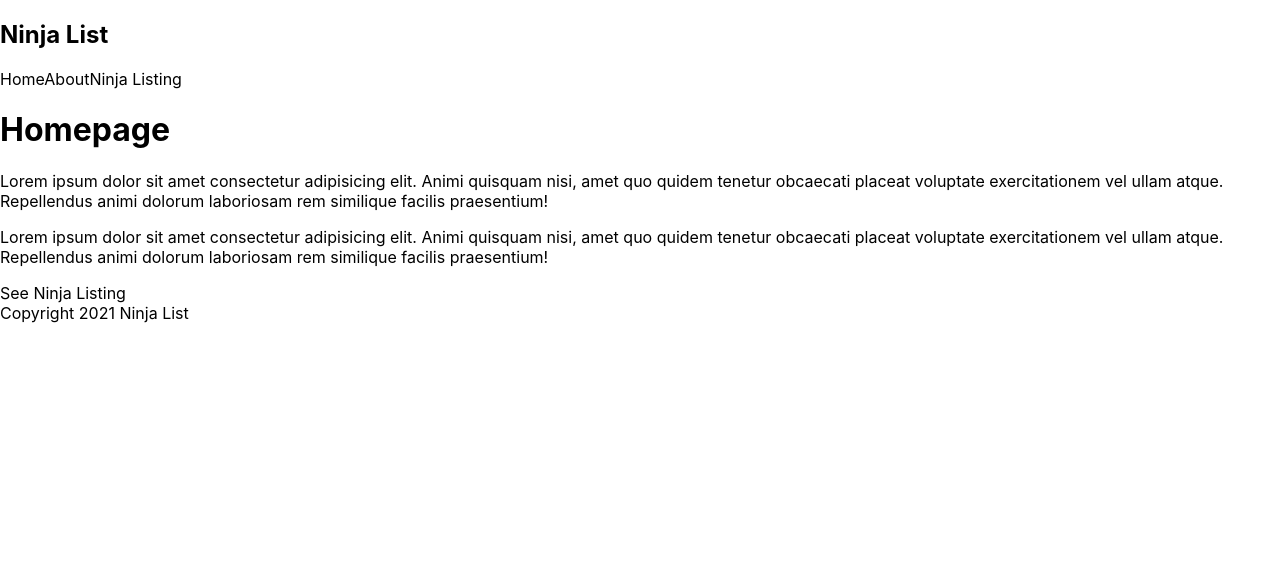
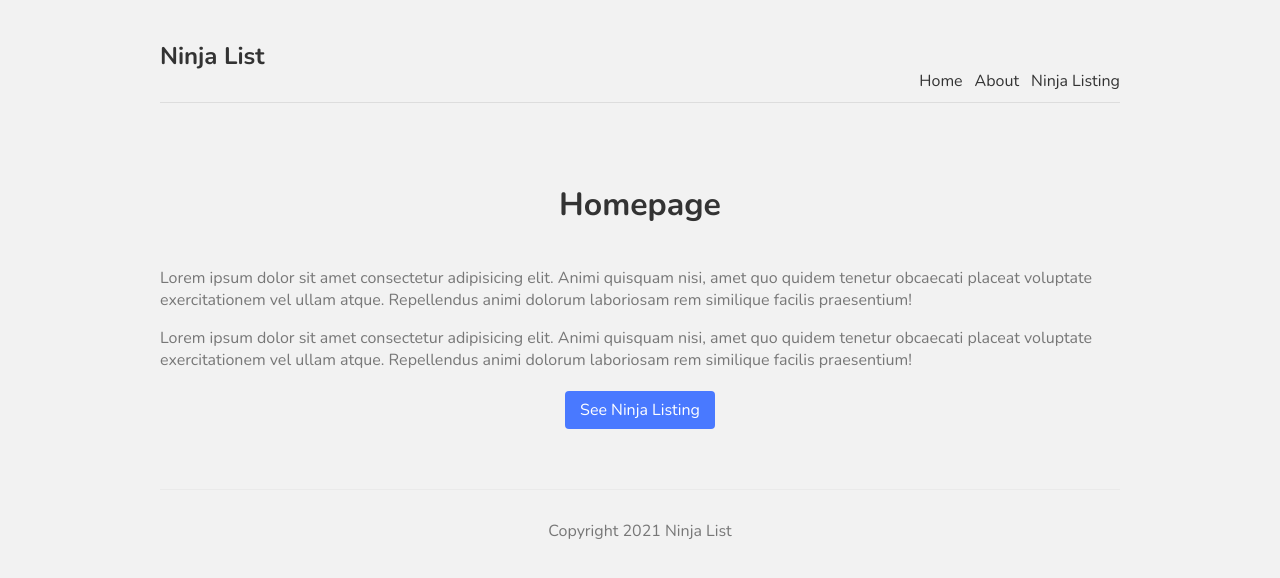
Before and after one commit to rendoruiz/reactjs-nextjs-workspace, a Next.js app in the folder ninjalist/: page / in a window 1280 px wide. Shown: the top 578 px of the page. Built offline with nearby package versions, Linux system fonts and the light colour scheme.

Commit message:
#6 css modules

```diff
--- a/ninjalist/components/Footer.js
+++ b/ninjalist/components/Footer.js
@@ -1,8 +1,8 @@
 const Footer = () => {
   return (
-    <div>
+    <footer>
       Copyright 2021 Ninja List
-    </div>
+    </footer>
   );
 }
 
--- a/ninjalist/pages/index.js
+++ b/ninjalist/pages/index.js
@@ -8,10 +8,12 @@ import Link from 'next/link';
 export default function Home() {
   return (
     <div>
-      <h1>Homepage</h1>
-      <p>Lorem ipsum dolor sit amet consectetur adipisicing elit. Animi quisquam nisi, amet quo quidem tenetur obcaecati placeat voluptate exercitationem vel ullam atque. Repellendus animi dolorum laboriosam rem similique facilis praesentium!</p>
-      <p>Lorem ipsum dolor sit amet consectetur adipisicing elit. Animi quisquam nisi, amet quo quidem tenetur obcaecati placeat voluptate exercitationem vel ullam atque. Repellendus animi dolorum laboriosam rem similique facilis praesentium!</p>
-      <Link href="/ninjas"><a>See Ninja Listing</a></Link>
+      <h1 className={styles.title}>Homepage</h1>
+      <p className={styles.text}>Lorem ipsum dolor sit amet consectetur adipisicing elit. Animi quisquam nisi, amet quo quidem tenetur obcaecati placeat voluptate exercitationem vel ullam atque. Repellendus animi dolorum laboriosam rem similique facilis praesentium!</p>
+      <p className={styles.text}>Lorem ipsum dolor sit amet consectetur adipisicing elit. Animi quisquam nisi, amet quo quidem tenetur obcaecati placeat voluptate exercitationem vel ullam atque. Repellendus animi dolorum laboriosam rem similique facilis praesentium!</p>
+      <Link href="/ninjas">
+        <a className={styles.btn}>See Ninja Listing</a>
+        </Link>
     </div>
   )
 }
--- a/ninjalist/styles/Home.module.css
+++ b/ninjalist/styles/Home.module.css
@@ -1,121 +1,18 @@
-.container {
-  min-height: 100vh;
-  padding: 0 0.5rem;
-  display: flex;
-  flex-direction: column;
-  justify-content: center;
-  align-items: center;
-  height: 100vh;
-}
-
-.main {
-  padding: 5rem 0;
-  flex: 1;
-  display: flex;
-  flex-direction: column;
-  justify-content: center;
-  align-items: center;
-}
-
-.footer {
-  width: 100%;
-  height: 100px;
-  border-top: 1px solid #eaeaea;
-  display: flex;
-  justify-content: center;
-  align-items: center;
-}
-
-.footer a {
-  display: flex;
-  justify-content: center;
-  align-items: center;
-  flex-grow: 1;
-}
-
-.title a {
-  color: #0070f3;
-  text-decoration: none;
-}
-
-.title a:hover,
-.title a:focus,
-.title a:active {
-  text-decoration: underline;
-}
-
 .title {
-  margin: 0;
-  line-height: 1.15;
-  font-size: 4rem;
-}
-
-.title,
-.description {
+  color: #333;
+  padding-bottom: 20px;
   text-align: center;
 }
-
-.description {
-  line-height: 1.5;
-  font-size: 1.5rem;
+.text {
+  color: #777;
 }
-
-.code {
-  background: #fafafa;
-  border-radius: 5px;
-  padding: 0.75rem;
-  font-size: 1.1rem;
-  font-family: Menlo, Monaco, Lucida Console, Liberation Mono, DejaVu Sans Mono,
-    Bitstream Vera Sans Mono, Courier New, monospace;
+.btn {
+  display: block;
+  width: 150px;
+  padding: 8px 0;
+  margin: 20px auto;
+  background: #4979ff;
+  border-radius: 4px;
+  color: white;
+  text-align: center;
 }
-
-.grid {
-  display: flex;
-  align-items: center;
-  justify-content: center;
-  flex-wrap: wrap;
-  max-width: 800px;
-  margin-top: 3rem;
-}
-
-.card {
-  margin: 1rem;
-  padding: 1.5rem;
-  text-align: left;
-  color: inherit;
-  text-decoration: none;
-  border: 1px solid #eaeaea;
-  border-radius: 10px;
-  transition: color 0.15s ease, border-color 0.15s ease;
-  width: 45%;
-}
-
-.card:hover,
-.card:focus,
-.card:active {
-  color: #0070f3;
-  border-color: #0070f3;
-}
-
-.card h2 {
-  margin: 0 0 1rem 0;
-  font-size: 1.5rem;
-}
-
-.card p {
-  margin: 0;
-  font-size: 1.25rem;
-  line-height: 1.5;
-}
-
-.logo {
-  height: 1em;
-  margin-left: 0.5rem;
-}
-
-@media (max-width: 600px) {
-  .grid {
-    width: 100%;
-    flex-direction: column;
-  }
-}
--- a/ninjalist/styles/globals.css
+++ b/ninjalist/styles/globals.css
@@ -1,16 +1,37 @@
-html,
+@import url('https://fonts.googleapis.com/css2?family=Nunito:wght@300;400;600;700&display=swap');
+
 body {
-  padding: 0;
-  margin: 0;
-  font-family: -apple-system, BlinkMacSystemFont, Segoe UI, Roboto, Oxygen,
-    Ubuntu, Cantarell, Fira Sans, Droid Sans, Helvetica Neue, sans-serif;
+  background: #f2f2f2;
+  color: #333;
+  font-family: "Nunito";
 }
-
 a {
-  color: inherit;
+  color: #333;
   text-decoration: none;
 }
-
-* {
-  box-sizing: border-box;
+.content {
+  max-width: 960px;
+  margin: 0 auto;
 }
+nav {
+  margin: 10px auto 80px;
+  padding: 10px 0;
+  display: flex;
+  justify-content: flex-end;
+  align-items: flex-end;
+  border-bottom: 1px solid #ddd;
+}
+nav a {
+  margin-left: 12px;
+}
+nav .logo {
+  margin-right: auto;
+}
+footer {
+  display: block;
+  text-align: center;
+  padding: 30px 0;
+  margin-top: 60px;
+  color: #777;
+  border-top: 1px solid #eaeaea;
+}
```
Also changed, not shown: ninjalist/styles/Ninjas.module.css (added).
